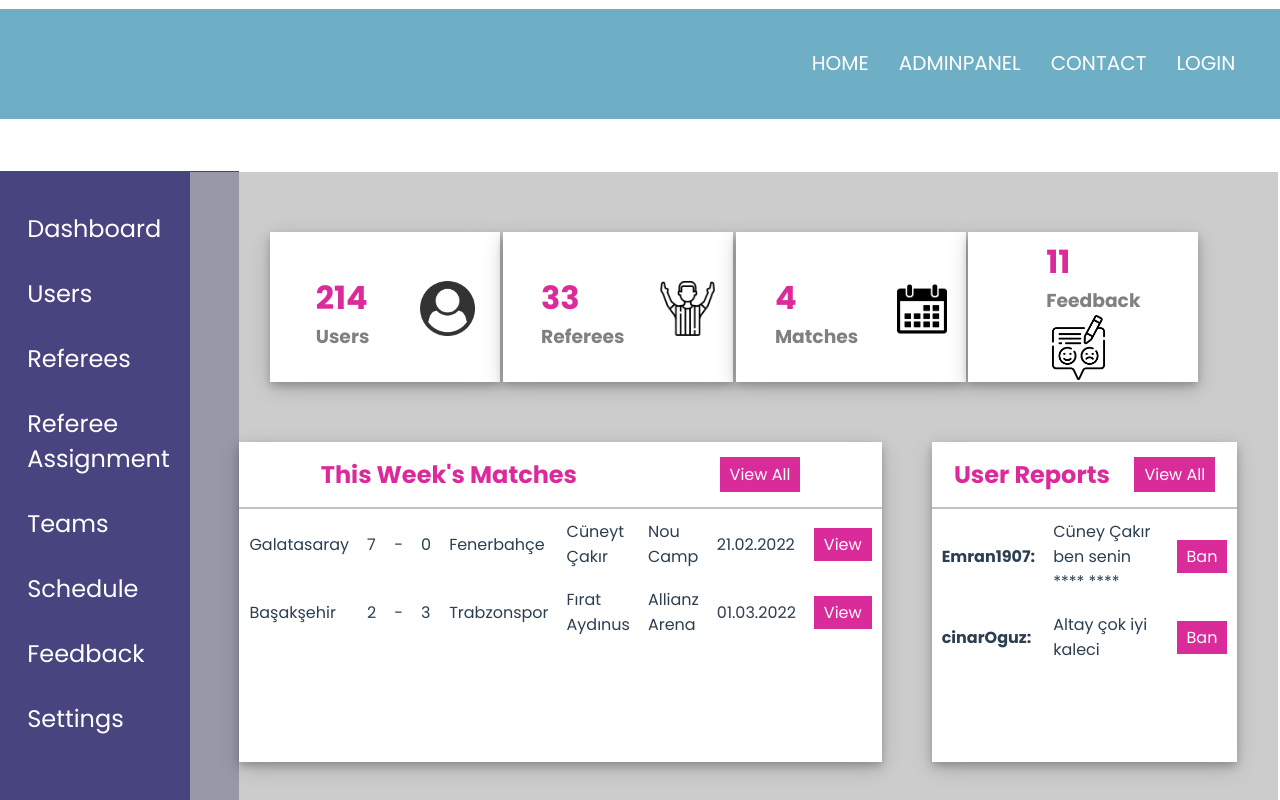
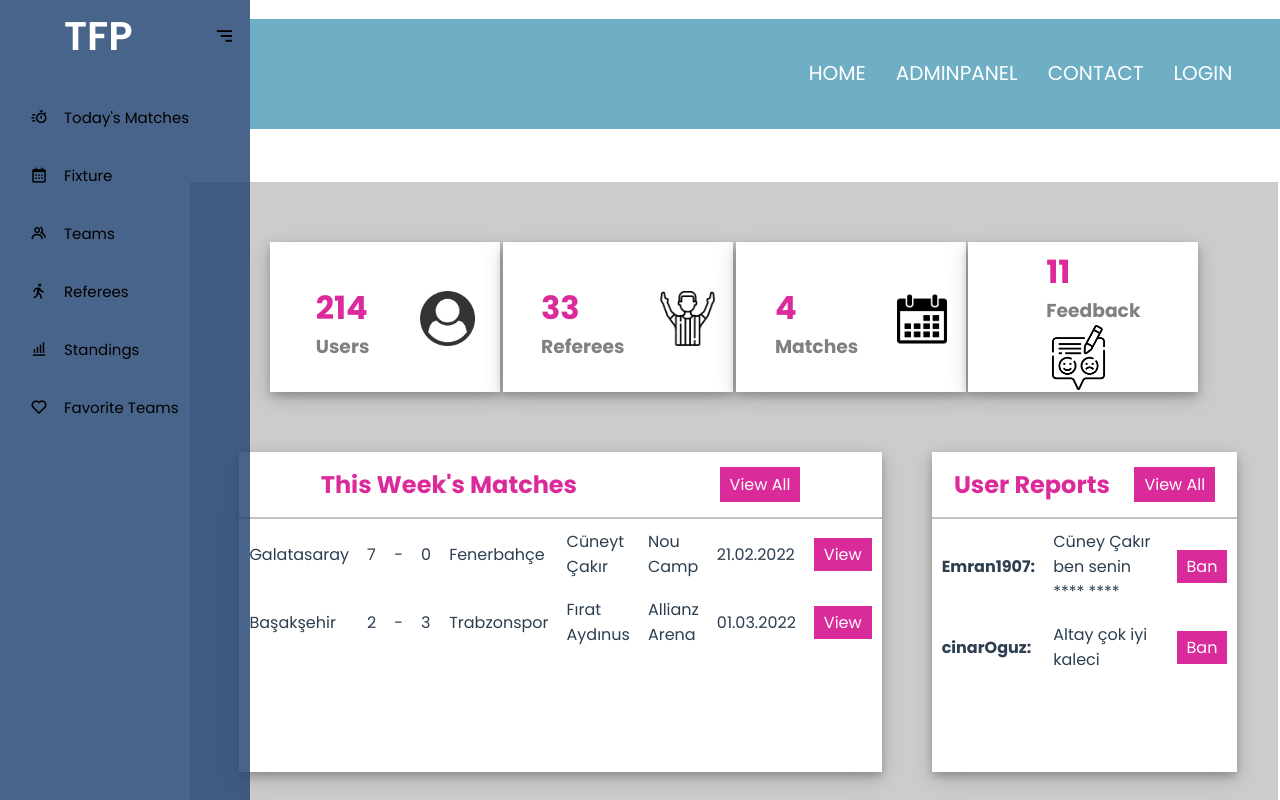
Before and after one commit to SU-CS308-22FA/Team-41-Frontend, a Vue app: page /AdminHome in a window 1280 px wide. Built offline with nearby package versions, Linux system fonts and the light colour scheme.

Commit message:
edited sidebar for admins

```diff
--- a/src/components/AdminHome.vue
+++ b/src/components/AdminHome.vue
@@ -1,19 +1,7 @@
 
 <template>
     <NavBar></NavBar>
-    <div class="side-menu">
-        <br>
-        <ul>
-            <li>Dashboard</li>
-            <li>Users</li>
-            <li>Referees</li>
-            <li>Referee Assignment</li>
-            <li>Teams</li>
-            <li>Schedule</li>
-            <li>Feedback</li>
-            <li>Settings</li>
-        </ul>
-    </div>
+    <SideBar></SideBar>
     <div class="container">
         <div class="content">
             <div class="cards">
@@ -121,12 +109,14 @@
 
 <script>
     import NavBar from './NavBar.vue'
+    import SideBar from './SideBar.vue'
 
     export default {
         path: '/AdminHome',
         name: 'AdminHome',
         components: {
             NavBar,
+            SideBar,
         },
         methods:{
             goToFeedback() {
@@ -284,3 +274,20 @@
 }
 
 </style>
+
+/*
+
+
+<div class="side-menu">
+    <br>
+    <ul>
+        <li>Dashboard</li>
+        <li>Users</li>
+        <li>Referee Assignment</li>
+        <li>Schedule</li>
+        <li>Feedback</li>
+        <li>Settings</li>
+    </ul>
+</div>
+
+*/
--- a/src/components/SideBar.vue
+++ b/src/components/SideBar.vue
@@ -55,6 +55,29 @@
                 <span class="tooltip">{{ menuItem.tooltip || menuItem.name }}</span>
               </li>
             </span>
+            <div v-if="isAdmin()">
+              <br>
+              <li>
+                <a>
+                  Admin Toools
+                </a>
+              </li>
+              <span
+              v-for="(menuItem, index) in adminTools"
+                :key="index"
+              >
+                <li >
+                  <a :href="menuItem.link">
+                    <i
+                      class="bx"
+                      :class="menuItem.icon || 'bx-square-rounded'"
+                    />
+                    <span class="links_name">{{ menuItem.name }}</span>
+                  </a>
+                  <span class="tooltip">{{ menuItem.tooltip || menuItem.name }}</span>
+                </li>
+              </span>
+            </div>
           </ul>
         </div>
 
@@ -108,6 +131,44 @@
       data() {
         return {
           isOpened: false,
+          adminTools: [
+              {
+                link: '/AdminHome',
+                name: 'Dashboard',
+                tooltip: 'Dashboard',
+                icon: 'bxs-dashboard',
+              },
+              {
+                link: '#',
+                name: 'Users',
+                tooltip: 'Users',
+                icon: 'bx-user-check',
+              },
+              {
+                link: '#',
+                name: 'Referee Assignment',
+                tooltip: 'Referee Assignment',
+                icon: 'bx-run',
+              },
+              {
+                link: '#',
+                name: 'Schedule',
+                tooltip: 'Schedule',
+                icon: 'bx-calendar-check',
+              },
+              {
+                link: '#',
+                name: 'Feedback',
+                tooltip: 'Feedback',
+                icon: 'bx-comment-detail',
+              },
+              {
+                link: '#',
+                name: 'Settings',
+                tooltip: 'Settings',
+                icon: 'bx-cog',
+              },
+          ],
           menuItems: [
               {
                 link: '/profilepage',
@@ -156,6 +217,13 @@
       },
       mounted() {
         this.isOpened = this.isMenuOpen;
+      },
+      methods: {
+        isAdmin() {
+          if(localStorage.isAdmin) return localStorage.isAdmin;
+          return false;
+
+        }
       },
       watch: {
         isOpened() {
```
